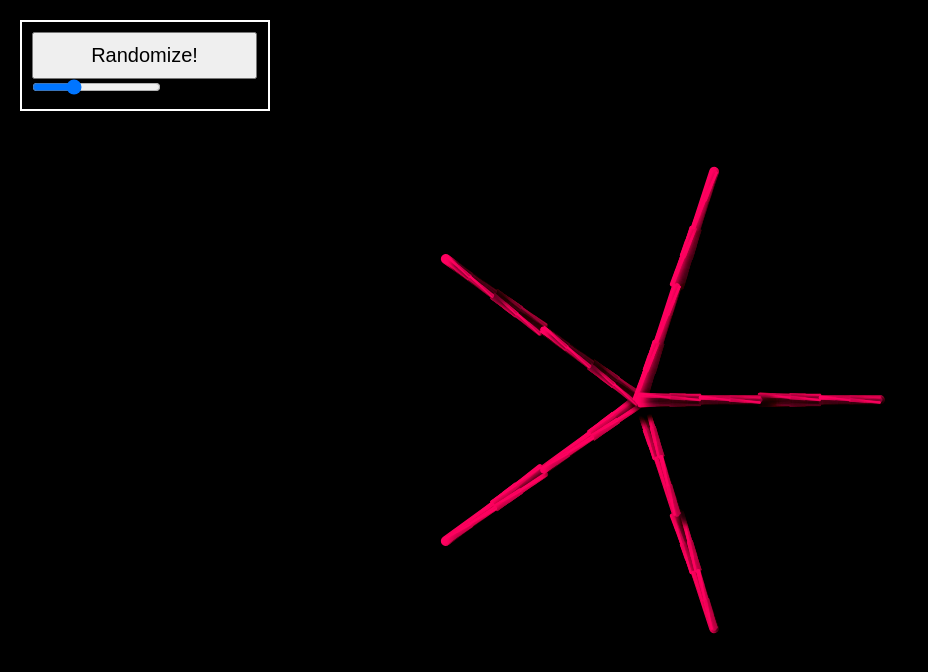
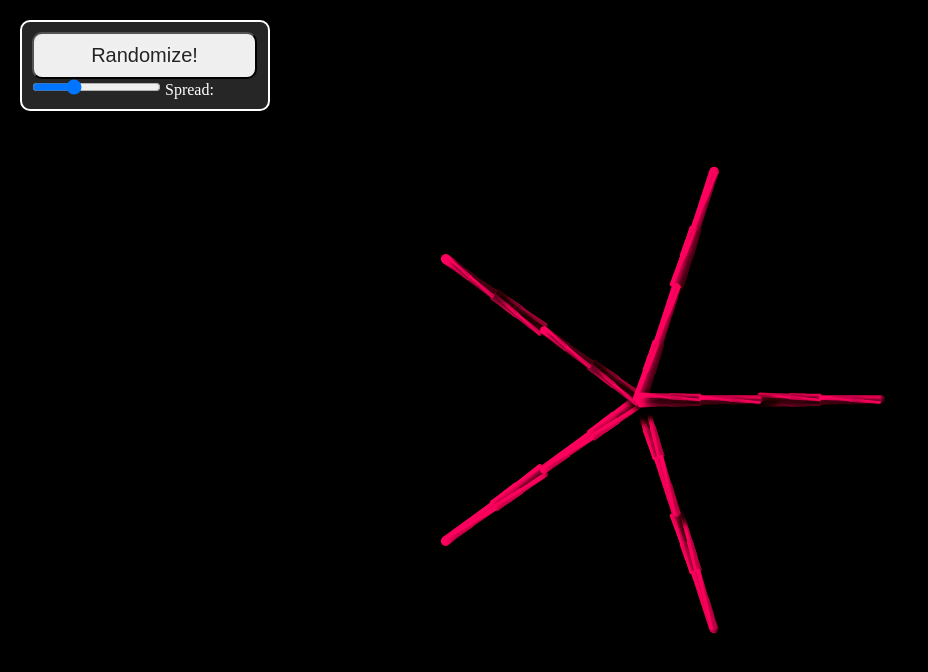
Before and after one commit to linogodson/crescent-2, a plain HTML site: page index.html in a window 1280 px wide. Shown: the whole page, without its empty margins (0-928 px from the left). Drawn offline with Linux system fonts and the light colour scheme.

Commit message:
added additional animations and designs

```diff
--- a/index.html
+++ b/index.html
@@ -3,7 +3,7 @@
 <head>
     <meta charset="UTF-8">
     <meta name="viewport" content="width=device-width, initial-scale=1.0">
-    <title>Generative Art</title>
+    <title>CAS SHAPES</title>
     <link rel="stylesheet" href="style.css">
 </head>
 
--- a/style.css
+++ b/style.css
@@ -20,7 +20,8 @@
     left: 20px;
     top: 20px;
     width: 250px;
-    backgroubnd: rgba(255, 255, 255, 0.15);
+    border-radius: 10px;
+    background: rgba(255, 255, 255, 0.15);
 
 }
 button {
@@ -30,5 +31,25 @@ button {
 }
 label input {
     color:white;
-   font-size: 20px;
+    font-size: 20px;
 }
+#randomizeButton {
+    color: rgb(37, 37, 37);
+    border-radius: 10px;
+    text-shadow: 0px 0px 10px rgb(255, 255, 255);
+}
+#randomizeButton:hover {
+    color: white;
+    transition: 0.3s;
+    border-radius: 4px;
+    text-shadow: 0px 0px 10px rgb(0, 0, 0);
+    text-decoration: underline;
+}
+#randomizeButton:active {
+    color:rgb(0, 0, 0);
+    transition: 0.3s;
+    transform: scale(0.95);
+}
+label[for="spread"] {
+    color: white;
+}
```
